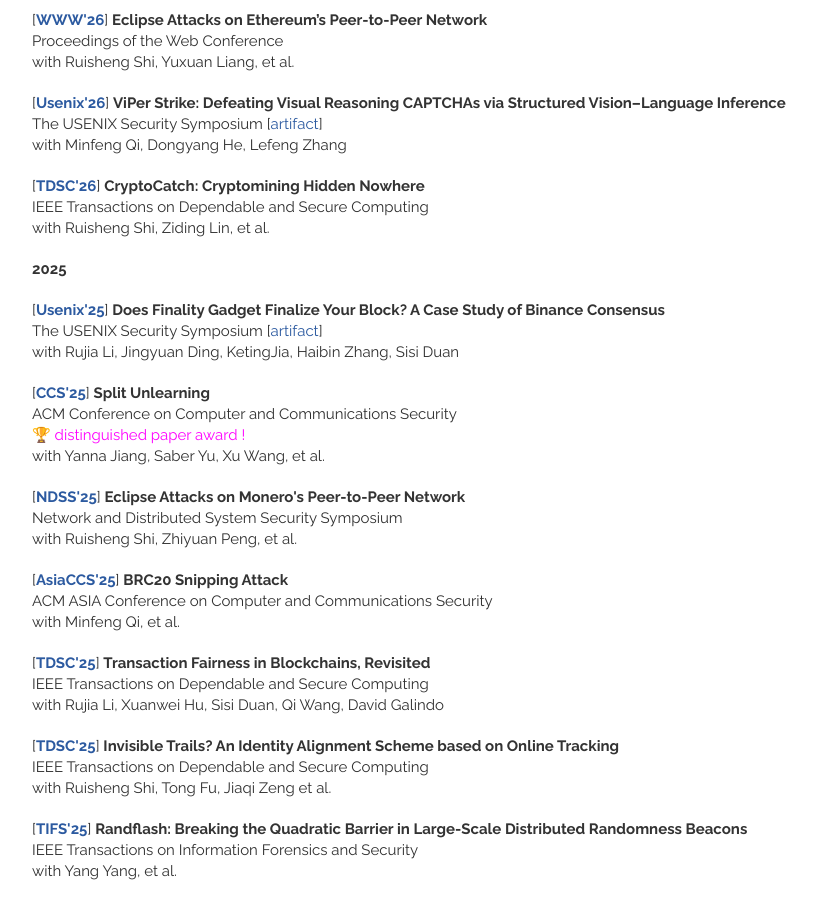
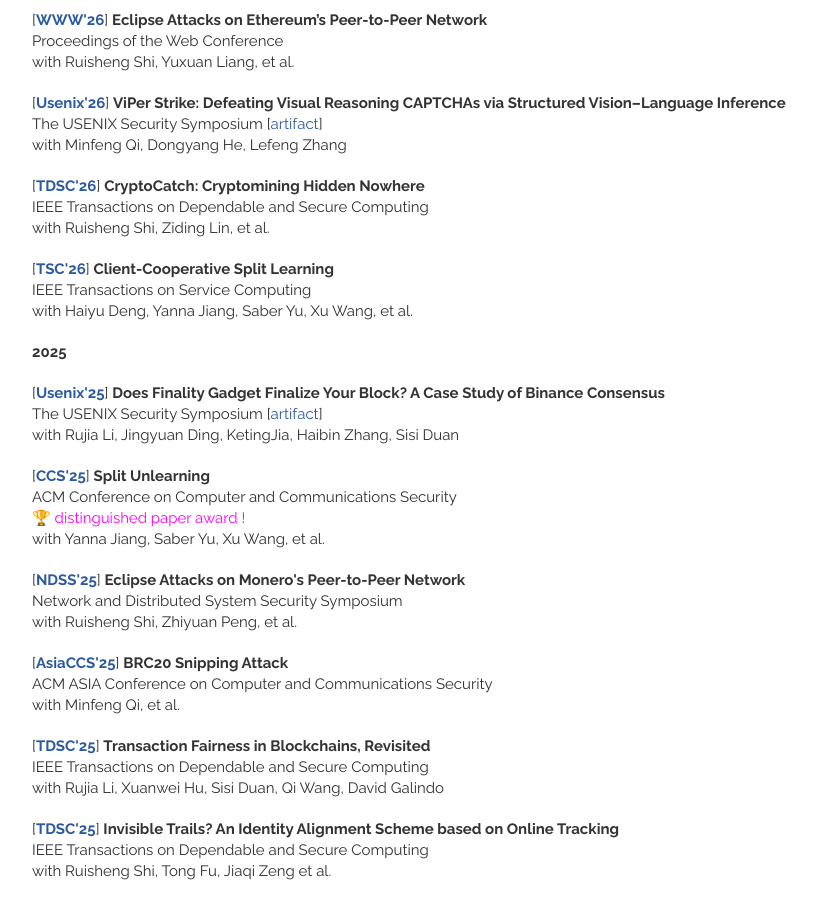
Before and after one commit to qinwang-git/qinwang-git.github.io, a Jekyll site: the page built from publications.html, in a window 1280 px wide and 900 px high, scrolled down 752 px. Shown: the whole window, without its empty margins (148-965 px from the left). Built offline with Jekyll 4.4.1, drawn with Linux system fonts in a browser that asks for light colours; nearby versions of some CDN libraries.

Commit message:
Update publications.html

```diff
--- a/_includes/publications.html
+++ b/_includes/publications.html
@@ -104,7 +104,14 @@
         </header>
     </article>
 
-
+    <article>
+        <header>
+          [<strong><a href = "" target="_blank">TSC'26</a></strong>]
+               <strong> Client-Cooperative Split Learning </strong>
+            <br> IEEE Transactions on Service Computing
+            <br> with Haiyu Deng, Yanna Jiang, Saber Yu, Xu Wang, et al.
+        </header>
+    </article>
 
 
     <article>
```
